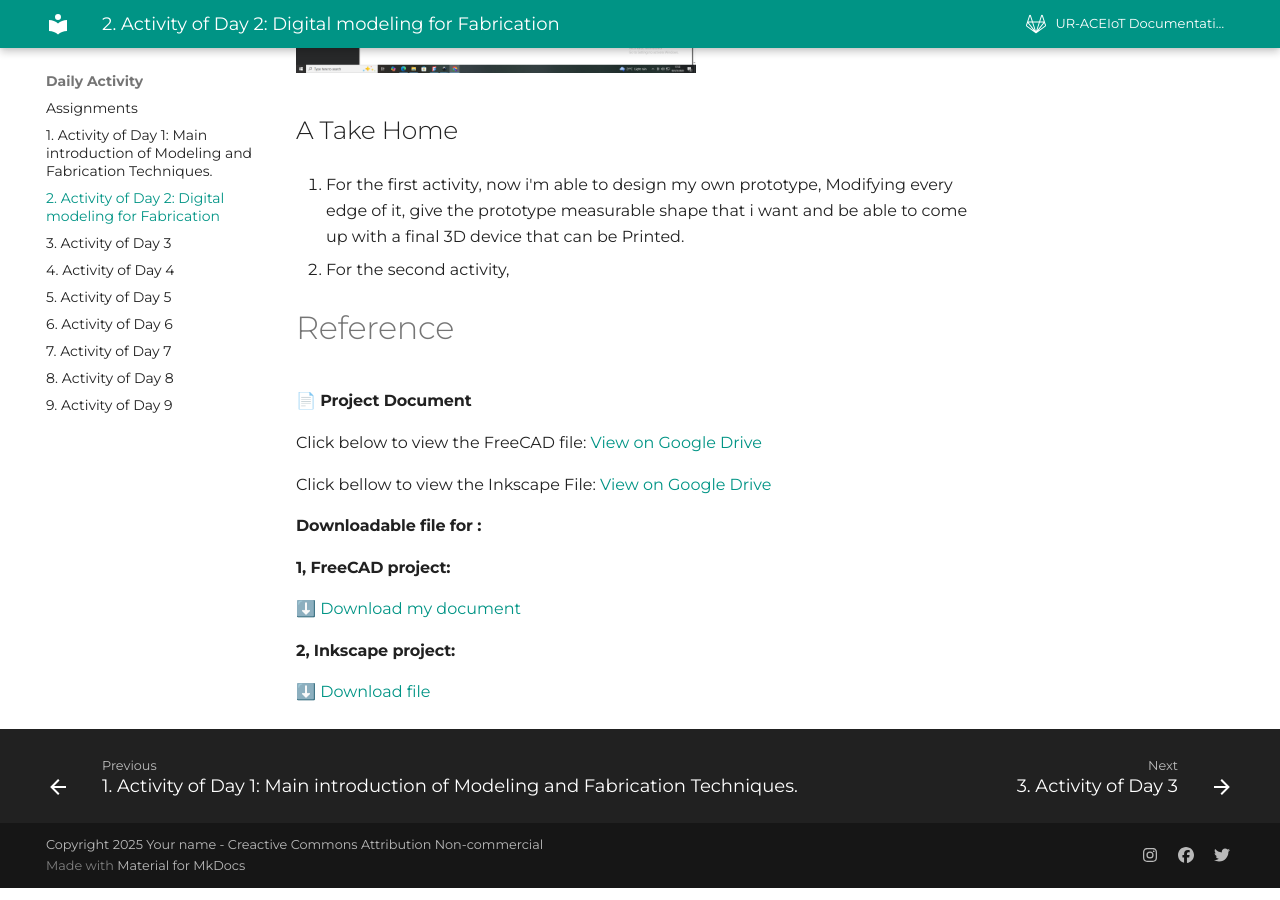
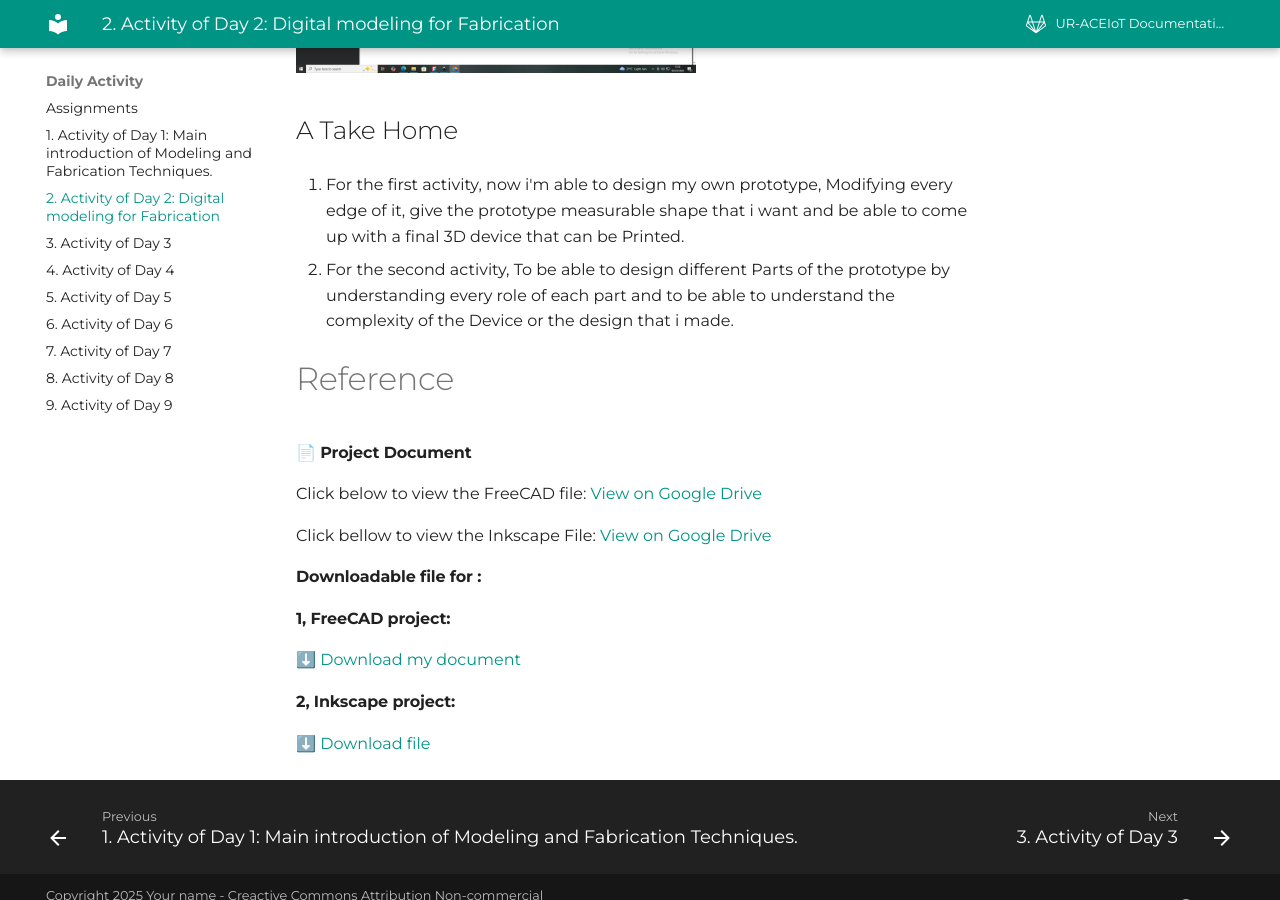
Before and after one commit to izesa/Modeling-and-Fabrication-Techniques, an MkDocs documentation site: the page built from docs/Daily-Activity/day_2.md, in a window 1280 px wide and 900 px high, scrolled down 2860 px. Built offline with MkDocs 1.6.1 and Material for MkDocs 9.7.7, drawn with Linux system fonts in a browser that asks for light colours.

Commit message:
modified:   docs/Daily-Activity/day_2.md

```diff
--- a/docs/Daily-Activity/day_2.md
+++ b/docs/Daily-Activity/day_2.md
@@ -48,7 +48,7 @@ These box parts in order to have a final product, they are then modified to what
 ## A Take Home
 1. For the first activity, now i'm able to design my own prototype, Modifying every edge of it, give the prototype measurable shape that i want and be able to come up with a final 3D device that can be Printed.
 
-2. For the second activity,
+2. For the second activity, To be able to design different Parts of the prototype by understanding every role of each part and to be able to understand the complexity of the Device or the design that i made.
 
 # Reference
 
```
